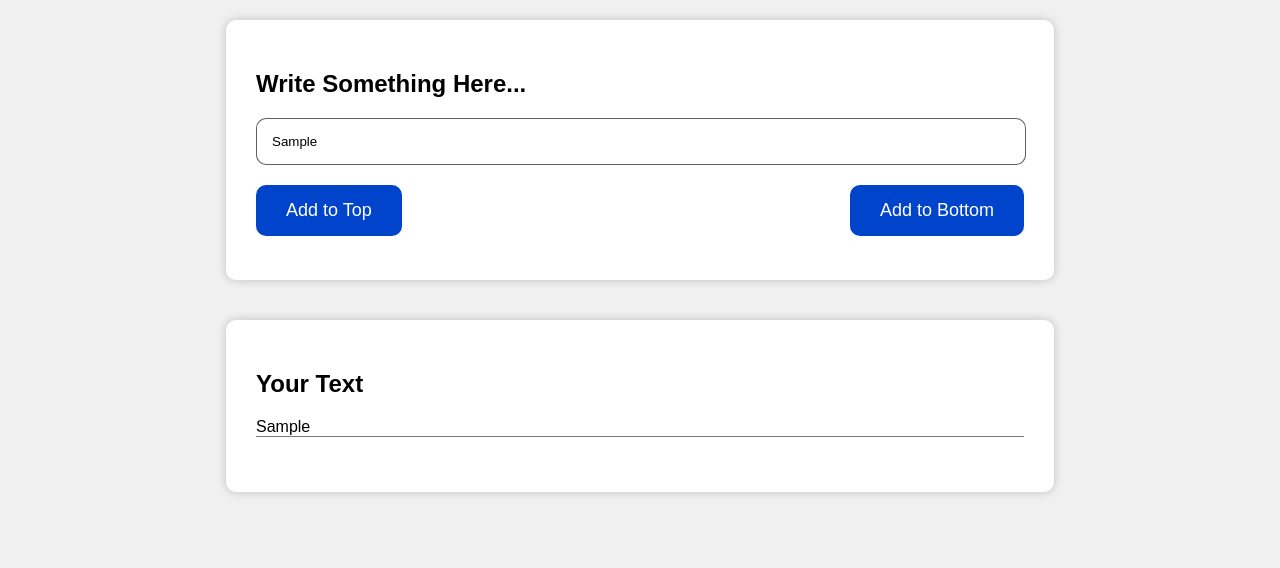
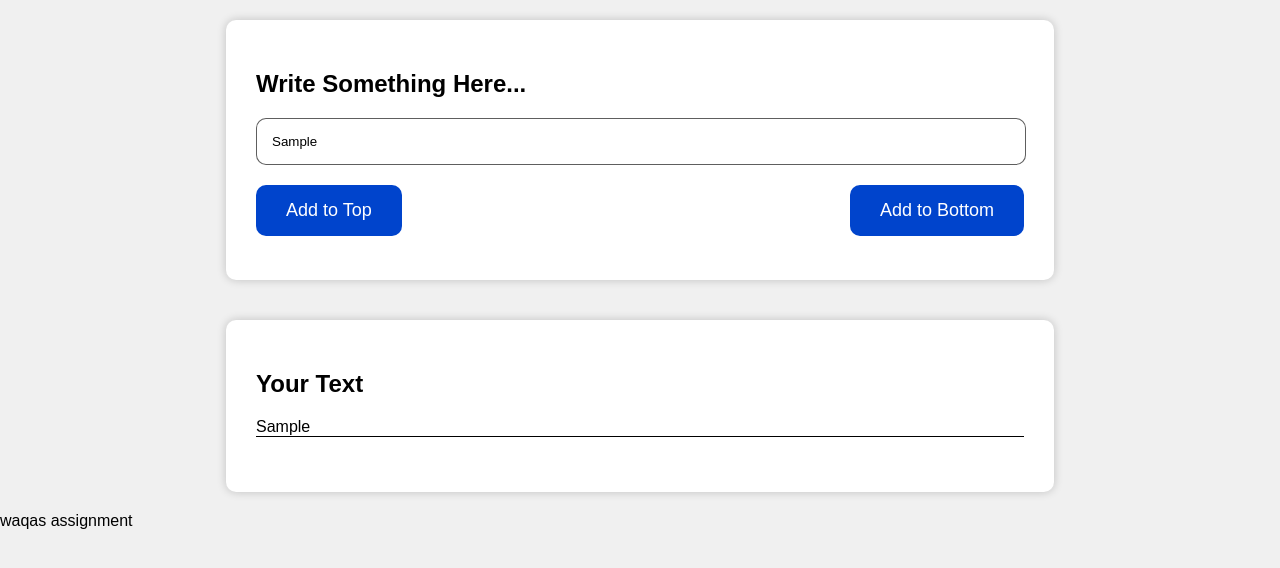
Before and after one commit to abdulwaqas17/createElement-DOM_JS-21, a plain HTML site: page index.html in a window 1280 px wide. Both pictures are taken after typing "Sample" into the empty fields and a click on the button "Add to Top". Drawn offline with Linux system fonts and the light colour scheme.

Commit message:
add footer in testing branch

```diff
--- a/index.html
+++ b/index.html
@@ -69,12 +69,12 @@ button {
 }
 
 button:hover {
-    background-color: #0022aa;
+    background-color: #01209e;
 }
 
 #show p {
 
-    border-bottom: 1px solid rgba(0, 0, 0, 0.521);
+    border-bottom: 1px solid black;
     margin-bottom: 25px;
 
 }
@@ -118,6 +118,9 @@ button:hover {
         </div>
     </div>
 
+    <footer>
+        waqas assignment
+    </footer>
 
 
 
```
